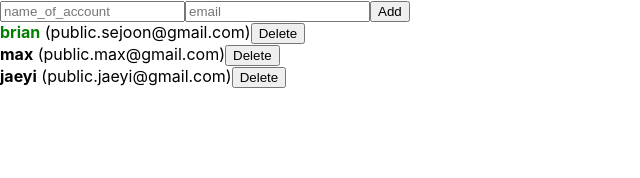
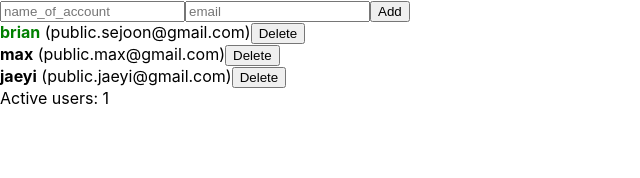
Before and after one commit to sejoonkim/react_tutorial, a React (Create React App) app: page / in a window 1280 px wide. Shown: the top 178 px of the page, without its empty margins (0-640 px from the left). Built offline with nearby package versions, Linux system fonts and the light colour scheme.

Commit message:
useMemo Hook: for optimization

```diff
--- a/src/App.js
+++ b/src/App.js
@@ -1,4 +1,4 @@
-import React, { useRef, useState } from 'react';
+import React, { useRef, useState, useMemo } from 'react';
 // import Hello from './Hello';
 // import Wrapper from './Wrapper';
 //import Counter from './Counter';
@@ -7,6 +7,11 @@
 //import InputSample from './InputSample';
 import UserList from './UserList';
 import CreateUser from './CreateUser';
+
+function countActiveUsers(users) {
+  console.log('counting active users...');
+  return users.filter(user => user.active).length;
+}
 
 function App() {
   // useState with objects
@@ -68,7 +73,7 @@
 
   const onRemove = id => {
     setUsers(users.filter(user => user.id !== id));
-  }
+  };
 
   const onToggle = id => {
     setUsers(users.map(
@@ -76,7 +81,9 @@
         ? { ...user, active: !user.active } // make a new object, copy original, then adjust
         : user
     ));
-  }
+  };
+
+  const count = useMemo(() => countActiveUsers(users), [users]);
 
   return (
     <>
@@ -87,6 +94,7 @@
         onCreate={onCreate}
       />
       <UserList users={users} onRemove={onRemove} onToggle={onToggle}/>
+      <div>Active users: {count}</div>
     </>
 
 
```
